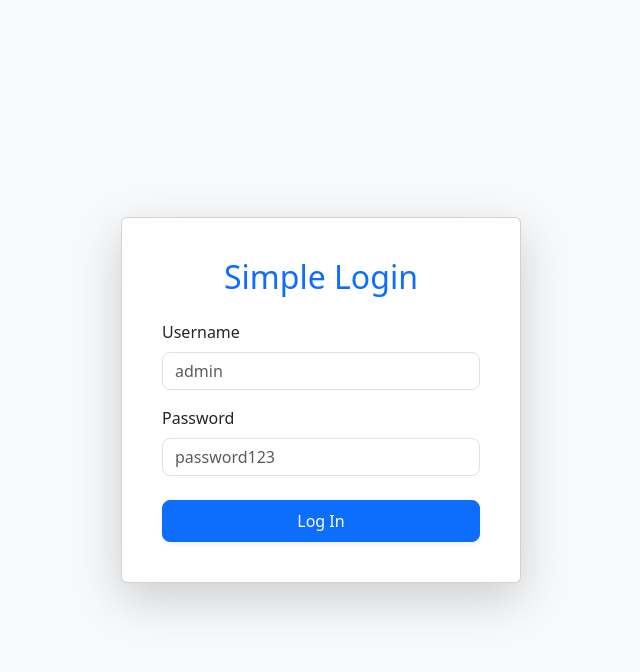
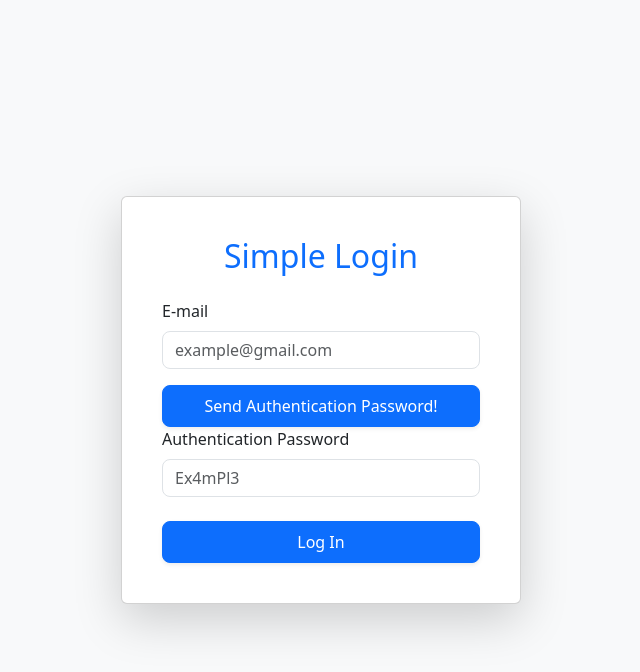
Before and after one commit to BertramAakjaer/Authentication-AAU, a Flask app: page /login in a window 1280 px wide. Shown: the top 672 px of the page, without its empty margins (319-959 px from the left). Run offline with Flask 3, Linux system fonts and the light colour scheme.

Commit message:
Added OTP auth

```diff
--- a/app.py
+++ b/app.py
@@ -1,17 +1,14 @@
 from flask import Flask, render_template, request, redirect, url_for, session, flash
 import os
 
+from modules.password_generator import pass_random
+import modules.password_manager as pass_manager
 from modules.mail_sender import send_mail
+
 
 app = Flask(__name__)
 
 app.secret_key = os.environ.get('SECRET_KEY', os.urandom(24))
-
-send_mail("lalal", "lalalla", True)
-
-
-
-
 
 USERS = {
     "admin": "password123",
@@ -19,7 +16,6 @@ USERS = {
 }
 
 def login_required(f):
-    """Decorator to protect routes that require a logged-in user."""
     def decorated_function(*args, **kwargs):
         if 'logged_in' not in session:
             flash("Please log in to access this page.", "danger")
@@ -34,8 +30,30 @@ def login_required(f):
 @app.route("/")
 def home():
     if 'logged_in' in session:
-        return redirect(url_for('user_dashboard'))
+        return redirect(url_for('dashboard'))
     return redirect(url_for('login'))
+
+@app.route('/send_mail', methods=['GET', 'POST'])
+def login():
+    if 'logged_in' in session:
+        return redirect(url_for('dashboard'))
+
+    if request.method == 'POST':
+        user_mail = request.form.get('email')
+
+        auth_pass = pass_random()
+        pass_manager.add_password(user_mail, auth_pass)
+
+        if send_mail(auth_pass, user_mail):
+            flash("Authentication code send to {user_mail}", "success")
+            return redirect(url_for('dashboard'))
+        else:
+            flash("Email could not be sent!", "danger")
+
+    return render_template('login.html')
+
+
+
 
 @app.route('/login', methods=['GET', 'POST'])
 def login():
@@ -43,18 +61,15 @@ def login():
         return redirect(url_for('dashboard'))
 
     if request.method == 'POST':
-        username = request.form.get('username')
-        password = request.form.get('password')
+        user_mail = request.form.get('email')
+        user_auth_pass = request.form.get('auth_pass')
 
-        # Check credentials against the dummy database
-        if username in USERS and USERS[username] == password:
+        if pass_manager.get_password(user_mail, user_auth_pass):
             session['logged_in'] = True
-            session['username'] = username
-            flash(f"Welcome, {username}! You are logged in.", "success")
+            session['username'] = user_mail
             return redirect(url_for('dashboard'))
         else:
-            flash("Invalid username or password. Try 'admin'/'password123'.", "danger")
-            # Stay on the login page
+            flash("Invalid or expired authentication password!", "danger")
 
     return render_template('login.html')
 
--- a/modules/password_manager.py
+++ b/modules/password_manager.py
@@ -3,7 +3,7 @@ import time
 
 passwords = [] # Formatted like [email, password, timestamp]
 
-max_pass_time = 10
+max_pass_time = 60 * 10
 
 
 def add_password(email, auth_pass):
--- a/templates/login.html
+++ b/templates/login.html
@@ -28,14 +28,18 @@
                     {% endif %}
                 {% endwith %}
 
+                <form method="POST" action="{{ url_for('send_mail') }}">
+                    <div class="mb-3">
+                        <label for="email" class="form-label">E-mail</label>
+                        <input type="text" class="form-control rounded-3" id="email" name="email" required placeholder="example@gmail.com">
+                    </div>
+                    <button type="submit" class="btn btn-primary w-100 rounded-3 py-2 shadow-sm">Send Authentication Password!</button>
+                </form>
+
                 <form method="POST" action="{{ url_for('login') }}">
-                    <div class="mb-3">
-                        <label for="username" class="form-label">Username</label>
-                        <input type="text" class="form-control rounded-3" id="username" name="username" required placeholder="admin">
-                    </div>
                     <div class="mb-4">
-                        <label for="password" class="form-label">Password</label>
-                        <input type="password" class="form-control rounded-3" id="password" name="password" required placeholder="password123">
+                        <label for="auth_pass" class="form-label">Authentication Password</label>
+                        <input type="password" class="form-control rounded-3" id="auth_pass" name="auth_pass" required placeholder="Ex4mPl3">
                     </div>
                     <button type="submit" class="btn btn-primary w-100 rounded-3 py-2 shadow-sm">Log In</button>
                 </form>
```
Also changed, not shown: modules/mail_sender.py (+1 -11 lines), modules/password_generator.py (+5 -2 lines).
